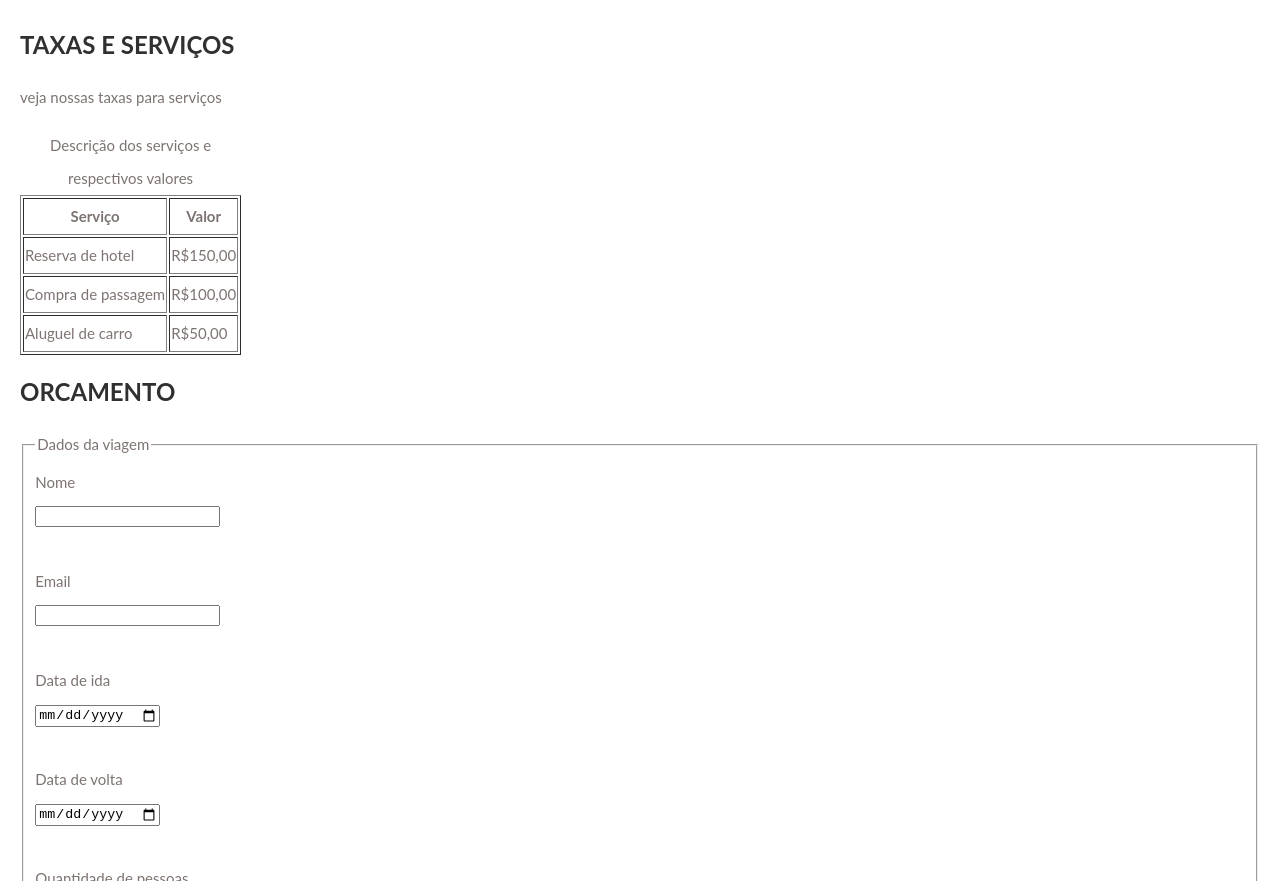
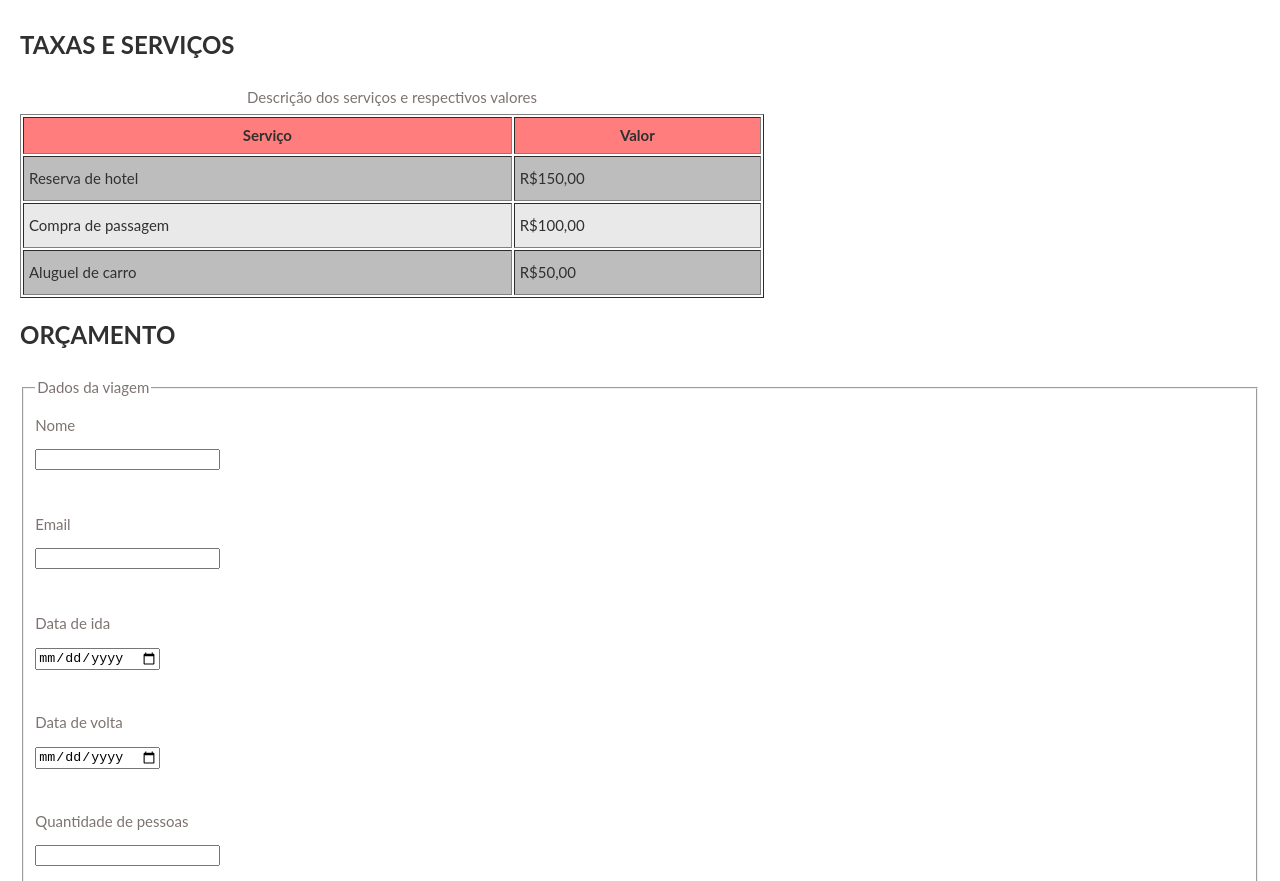
Before and after one commit to BernardoMaggessi/Web-course, a plain HTML site: page Desenvolvimento FrontEnd/index.html in a window 1280 px wide. Shown: the part 1642-2523 px from the top of the page. Drawn offline with Linux system fonts and the light colour scheme.

Commit message:
estilizando tabelas utilizando pseudoClasses

```diff
--- a/Desenvolvimento FrontEnd/index.html
+++ b/Desenvolvimento FrontEnd/index.html
@@ -57,10 +57,8 @@
 
     <section>
         <h2>Taxas e serviços</h2>
-        <p>veja nossas taxas para serviços</p>
         <!--INÍCIO DA TABELA-->
         <table border>
-            <caption>Descrição dos serviços e respectivos valores</caption>
             <thead>
                 <tr>
                     <th>Serviço</th>
@@ -81,12 +79,14 @@
                     <td>R$50,00</td>
                 </tr>
             </tbody>
+            <caption>Descrição dos serviços e respectivos valores</caption>
         </table>
+
         <!--FIM FA TABELA-->
     </section>
     <!--FORMULÁRIOS-->
     <section>
-        <h2>Orcamento</h2>
+        <h2>Orçamento</h2>
         <form method="GET" action="">
 
             <fieldset>
--- a/Desenvolvimento FrontEnd/style.css
+++ b/Desenvolvimento FrontEnd/style.css
@@ -47,3 +47,25 @@ nav{
     padding-right: 40px;
 }
 /*Fim de Estilizando Menus*/
+
+/*Estilizando tabelas utilizando pseudo classes*/
+table{
+    width: 60%;/*largura*/
+}
+table td{
+    color: #303030;
+    padding: 5px;
+}
+table thead th{
+    background-color: #ff7d7d;
+    color: #303030
+}
+
+/*PSEUDO CLASSES*/
+table tr:nth-child(even){
+    background-color: #e9e9e9;
+}
+
+table tr:nth-child(odd){
+    background-color: #bdbdbd;
+}
```
